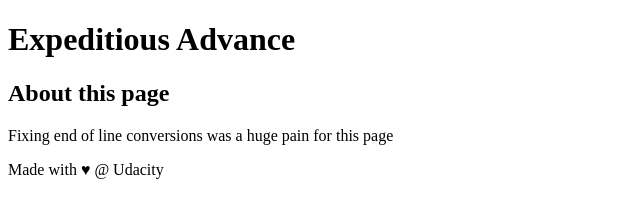
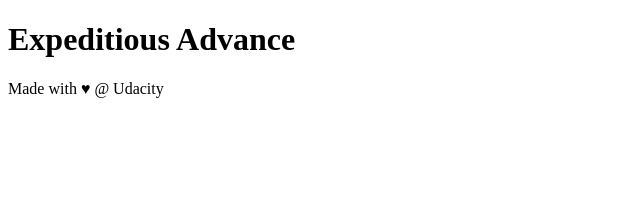
Before and after one commit to zacharydumas/new-git-project, a plain HTML site: page index.html in a window 1280 px wide. Shown: the whole page, without its empty margins (0-640 px from the left). Drawn offline with Linux system fonts and the light colour scheme.

Commit message:
remove sidebar
remove code adding the sidebar to bring the project back in line with the udacity course

```diff
--- a/index.html
+++ b/index.html
@@ -18,8 +18,7 @@
 
         </main>
     </div>
-	<h2>About this page</h2>
-	<p>Fixing end of line conversions was a huge pain for this page</p>
+
     <footer>
         Made with ♥ @ Udacity
     </footer>
```
